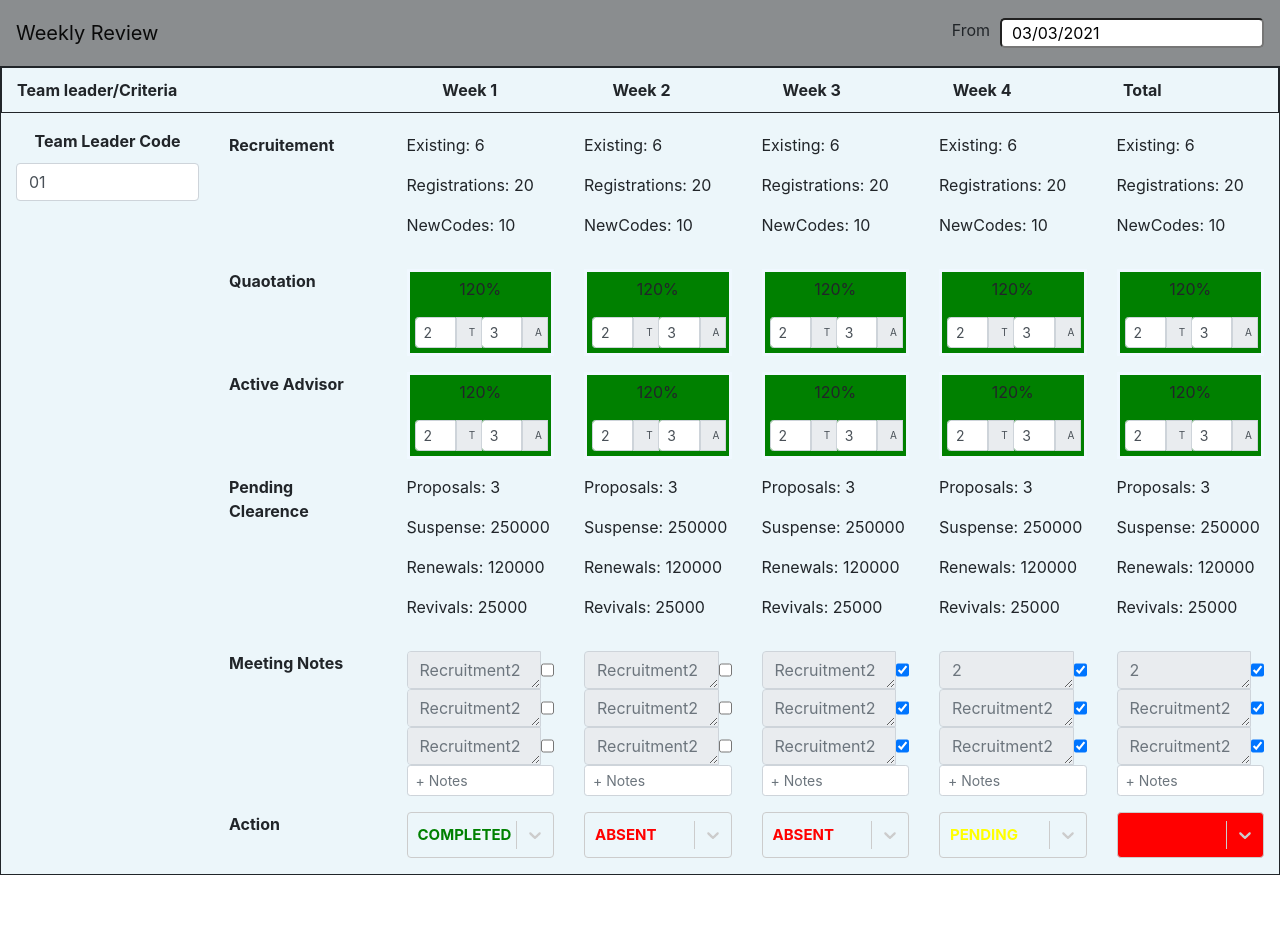
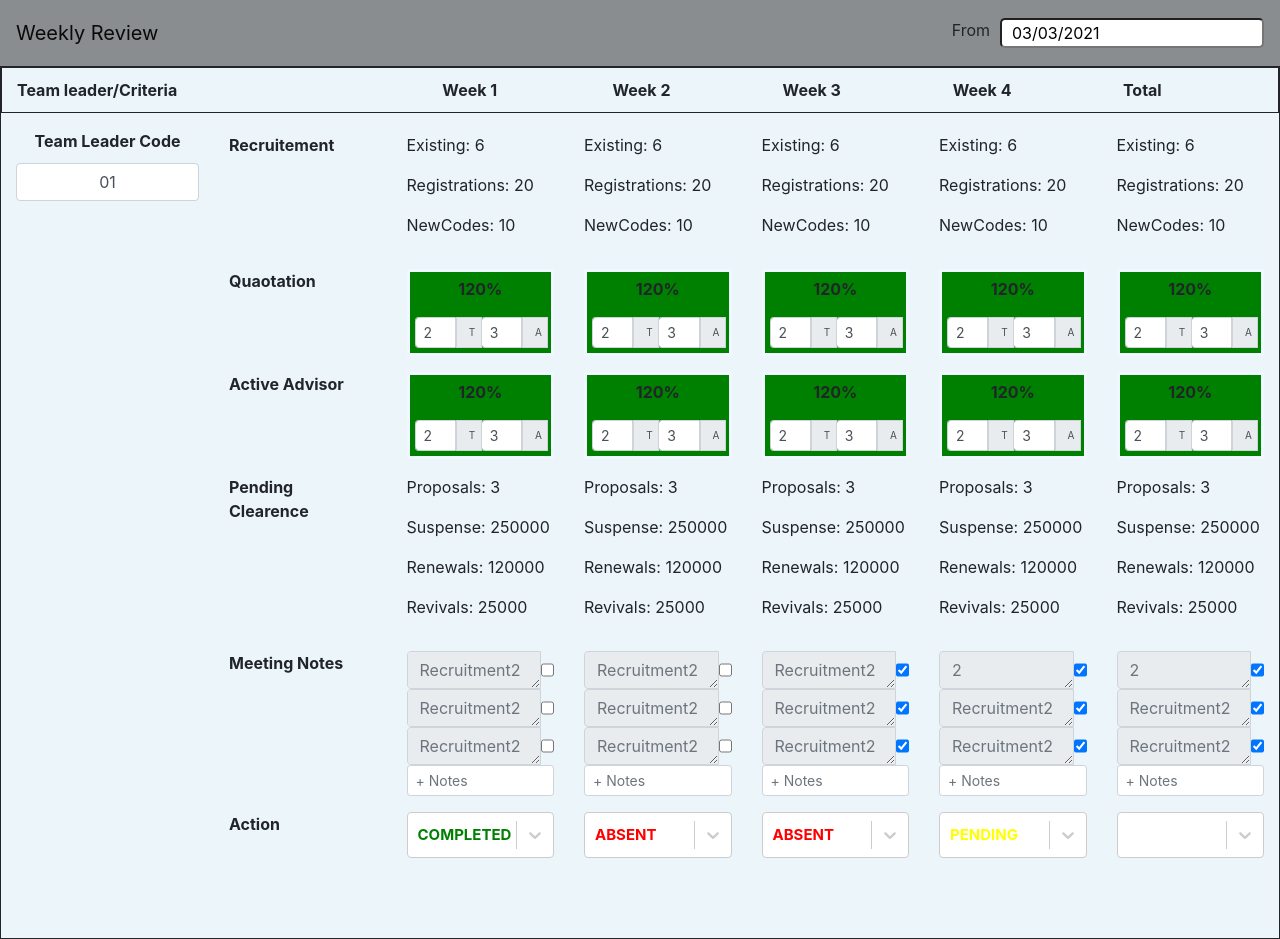
Before and after one commit to Xasiri/weeklyProgressReview, a React (Create React App) app: page / in a window 1280 px wide. Before the commit the page ends 875 px from the top, so only its background shows below. Built offline with nearby package versions, Linux system fonts and the light colour scheme.

Commit message:
furthur styling

```diff
--- a/src/components/Header/criteria/Action.js
+++ b/src/components/Header/criteria/Action.js
@@ -4,7 +4,7 @@ import ActionSelect from "./ActionSelect";
 
 const Action = ({ weeksForReview, dispatch, leaderCode }) => {
   return (
-    <Row>
+    <Row className="mb-5">
       <Col md={4} lg={2} className="main-review__col1">
         Action
       </Col>
--- a/src/components/Header/criteria/ActionSelect.js
+++ b/src/components/Header/criteria/ActionSelect.js
@@ -41,7 +41,7 @@ const ActionSelect = ({ dispatch, weekID, leaderCode, approval }) => {
       ...styles,
       overflow: "hidden",
       color: "red !important",
-      backgroundColor: approval.approvalComplete || "red",
+      // backgroundColor: approval.approvalComplete || "red",
 
       fontSize: 15,
       fontColor: "red",
@@ -69,8 +69,9 @@ const ActionSelect = ({ dispatch, weekID, leaderCode, approval }) => {
       };
     },
   };
-
+  console.log("afjs", approval);
   return (
+    <>
       <Select
         className="font-weight-bold"
         styles={colourStyles}
@@ -78,6 +79,8 @@ const ActionSelect = ({ dispatch, weekID, leaderCode, approval }) => {
         onChange={actionSelectHandler}
         placeholder={approval.approvalComplete}
       />
+      <p>{approval.date}</p>
+    </>
   );
 };
 
--- a/src/components/Header/criteria/TeamLeader/TeamLeader.js
+++ b/src/components/Header/criteria/TeamLeader/TeamLeader.js
@@ -14,6 +14,7 @@ const TeamLeader = ({ setLeaderCode }) => {
       <Col className="main-review__team">Team Leader Code</Col>
       <Form onSubmit={handleSubmit}>
         <FormControl
+          className="text-center"
           onChange={(e) => setTeamLeader(e.target.value)}
           value={teamLeader}
         />
--- a/src/components/Header/criteria/quotations/QuaoteInput.js
+++ b/src/components/Header/criteria/quotations/QuaoteInput.js
@@ -18,7 +18,7 @@ const QuaoteInput = ({ quotationsData, weekID }) => {
           : "Quotation_Red"
       }
     >
-      <p>{calculatedPercentage}%</p>
+      <p className="Quotation_Percentage">{calculatedPercentage}%</p>
       <InputGroup>
         <InputGroup.Prepend>
           <InputGroup className="Quotation_Input">
--- a/src/components/Header/criteria/quotations/quotation.css
+++ b/src/components/Header/criteria/quotations/quotation.css
@@ -34,3 +34,6 @@
   width: 5px;
   font-size: 10px;
 }
+.Quotation_Percentage {
+  font-weight: bold;
+}
--- a/src/components/reviewState/ReviewState.js
+++ b/src/components/reviewState/ReviewState.js
@@ -9,34 +9,12 @@ const initialState = MeetingData;
 
 function reducer(initialState, action) {
   switch (action.type) {
-    // case ACTIONS.ADD_TEAMLEADER:
-    //   const result = initialState.filter(
-    //     (data) => data.TeamLeaderCode == action.payload.code
-    //   );
-
-    //   if (result.length) {
-    //     console.log(result[0].weekData, getCurrentWeek, result.length);
-
-    //     return result;
-    //   } else {
-    //     return initialState;
-    //   }
-
-    case ACTIONS.ADD_STARTDATE:
-      return produce(initialState, (draftState) => {
-        draftState.map((data) => {
-          data.startWeek = action.payload.startWeek;
-          console.log("Startsara", data.startWeek, action.payload.startWeek);
-        });
-      });
-
     case ACTIONS.ADD_ACTION:
       return produce(initialState, (draftState) => {
         draftState.map((data) => {
           if (data.TeamLeaderCode == action.payload.leaderCode) {
             data.weekData.map((week) => {
               if (week.weekID === action.payload.weekID) {
-                console.log("fjsjf", action.payload.actionComplete);
                 week.approval.approvalComplete = action.payload.actionComplete;
                 week.approval.date = action.payload.date;
               }
@@ -52,8 +30,6 @@ function reducer(initialState, action) {
           }
           data.weekData.map((week) => {
             if (week.weekID === action.payload.weekID) {
-              console.log("jshdjhds", action.payload);
-
               const newNote = {
                 name: action.payload.value,
                 isComplete: false,
@@ -105,7 +81,6 @@ const ReviewState = () => {
       weeksForReview.push(week);
     }
   });
-  console.log("review main", weekIs, leaderCode, weeksForReview);
 
   return (
     <>
```
Lines whose indentation alone changed are shown as unchanged.
